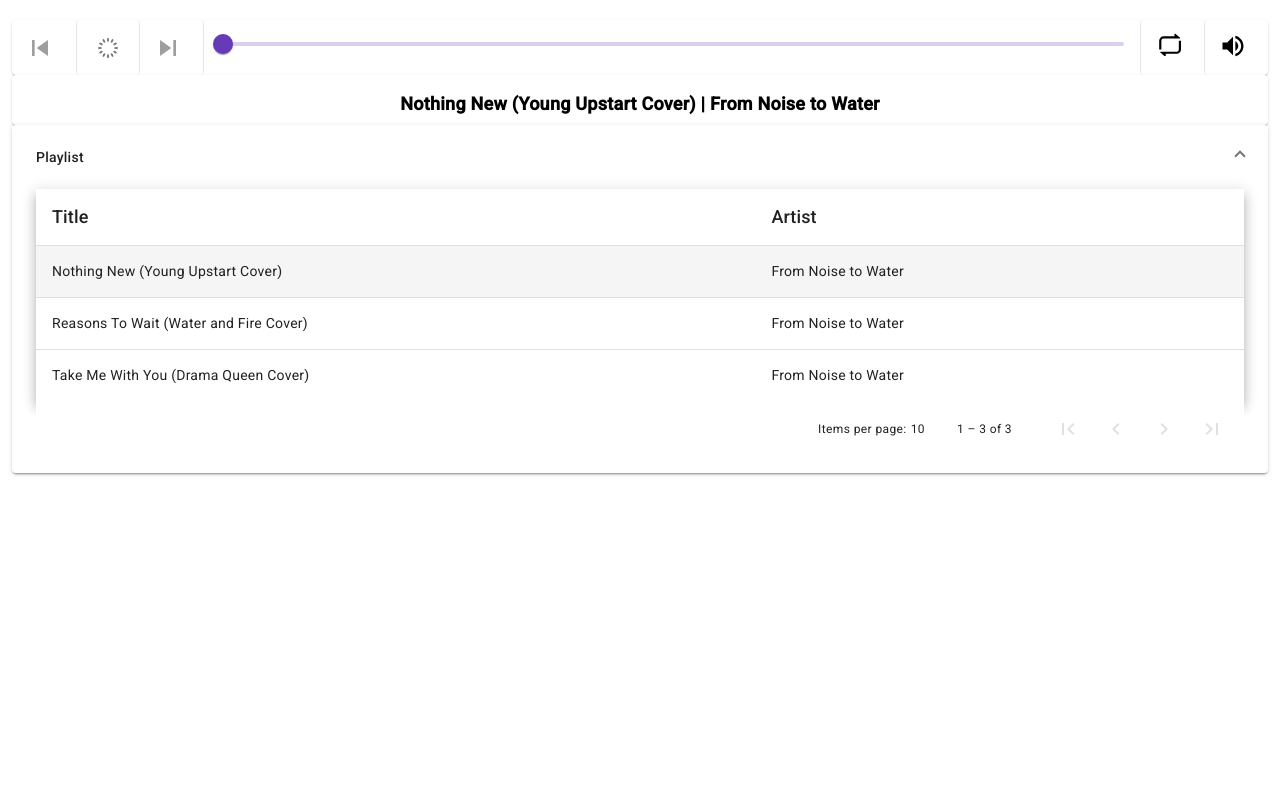
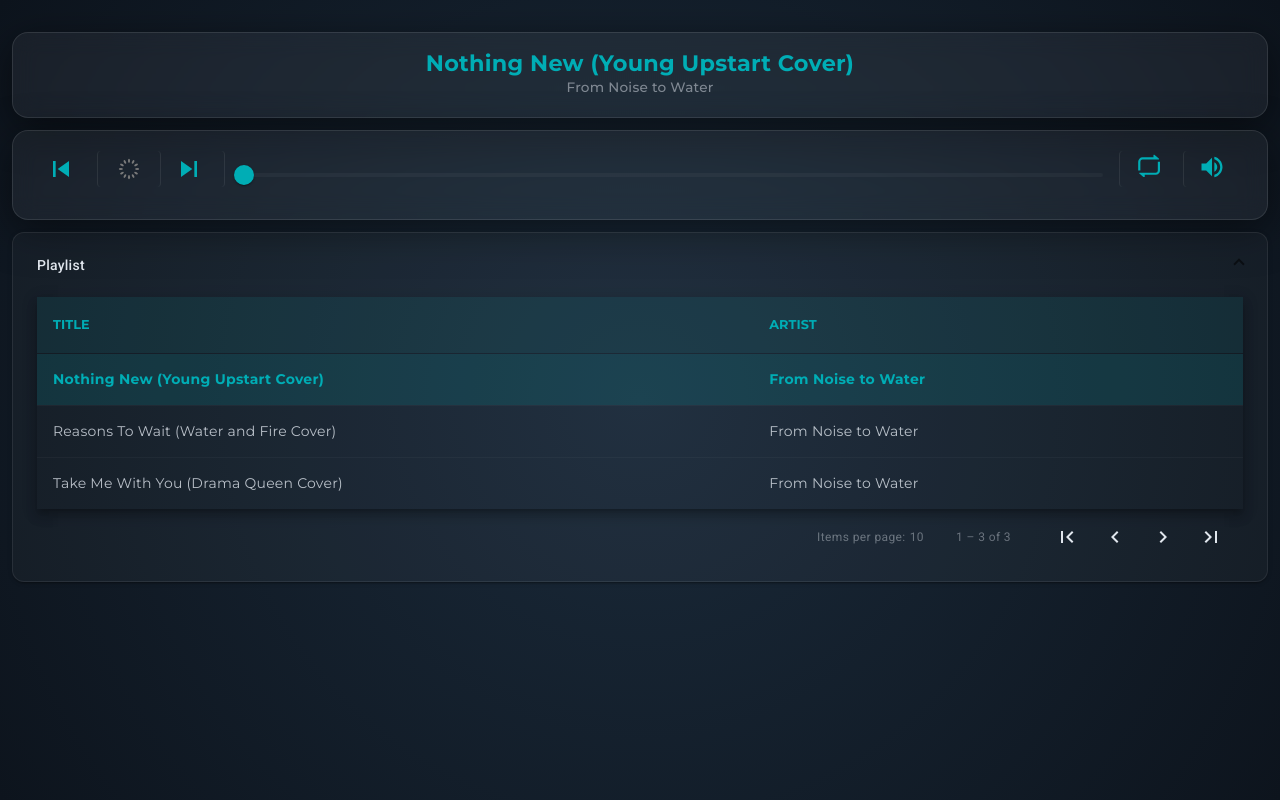
Before and after one commit to Jazzyspoon/angular-mp3-player, an Angular app: page / in a window 1280 px wide. Built offline with nearby package versions, Linux system fonts and the light colour scheme.

Commit message:
updated visuals

```diff
--- a/src/app/app.component.ts
+++ b/src/app/app.component.ts
@@ -9,5 +9,5 @@ import { Mp3PlayerComponent } from './mp3-player/mp3-player.component';
   imports: [Mp3PlayerComponent],
 })
 export class AppComponent {
-  title = 'Jammin Halloween Player';
+  title = 'Modern MP3 Player';
 }
--- a/src/app/audio-player/audio-player.component.css
+++ b/src/app/audio-player/audio-player.component.css
@@ -1,193 +1,149 @@
-mat-card,
+mat-card {
+  background: rgba(255, 255, 255, 0.05) !important;
+  backdrop-filter: blur(12px);
+  -webkit-backdrop-filter: blur(12px);
+  border: 1px solid rgba(255, 255, 255, 0.1);
+  border-radius: 16px !important;
+  color: #e0e6ed !important;
+  margin: 12px 0 !important;
+  box-shadow: 0 10px 40px rgba(0, 0, 0, 0.5) !important;
+}
+
 mat-slider {
   padding: 0 !important;
+}
+
+::ng-deep .mat-mdc-slider .mdc-slider__track--inactive {
+  background-color: rgba(255, 255, 255, 0.15) !important;
+}
+
+::ng-deep .mat-mdc-slider .mdc-slider__track--active_fill {
+  background-color: #00adb5 !important;
+}
+
+::ng-deep .mat-mdc-slider .mdc-slider__thumb-knob {
+  background-color: #00adb5 !important;
+  border-color: #00adb5 !important;
+}
+
+button {
+  color: #00adb5 !important;
 }
 
 button:hover,
 button:focus {
   outline: 0px !important;
+  background: rgba(0, 173, 181, 0.1) !important;
 }
 
 svg {
   vertical-align: top;
+  fill: #00adb5 !important;
 }
 
 .mat-icon {
   height: 32px !important;
   width: 32px !important;
+  color: #00adb5 !important;
 }
 
-mat-icon > .currently-playing {
-  height: 16px !important;
-  width: 16px !important;
+.play-track svg,
+.pause-track svg {
+  fill: #00adb5 !important;
+}
+
+.mat-mdc-card {
+  padding: 20px !important;
 }
 
 table {
   width: 100%;
+  background: transparent !important;
+  color: #e0e6ed !important;
 }
 
-::ng-deep .mat-paginator-container {
-  justify-content: space-between !important;
+::ng-deep .mat-mdc-table {
+  background: transparent !important;
 }
 
-.material-icons {
-  font-size: 16px !important;
+::ng-deep .mat-mdc-header-row {
+  background: rgba(0, 173, 181, 0.05) !important;
+}
+
+::ng-deep .mat-mdc-header-cell {
+  color: #00adb5 !important;
+  font-weight: 700 !important;
+  font-family: 'Montserrat', sans-serif !important;
+  text-transform: uppercase;
+  font-size: 0.8rem !important;
+  letter-spacing: 1.5px;
+}
+
+::ng-deep .mat-mdc-cell {
+  color: rgba(224, 230, 237, 0.8) !important;
+  border-bottom-color: rgba(255, 255, 255, 0.03) !important;
+  font-family: 'Montserrat', sans-serif !important;
+}
+
+::ng-deep .mat-mdc-row:hover {
+  background: rgba(255, 255, 255, 0.03) !important;
+}
+
+.currently-playing {
+  background-color: rgba(0, 173, 181, 0.15) !important;
+  color: #00adb5 !important;
+  font-weight: 700;
+}
+
+.now-playing-title {
+  font-family: 'Montserrat', sans-serif;
+  font-size: 1.4rem;
+  font-weight: 700;
+  color: #00adb5;
+  margin-bottom: 4px;
+}
+
+.now-playing-artist {
+  font-family: 'Montserrat', sans-serif;
+  font-size: 0.85rem;
+  color: rgba(224, 230, 237, 0.5);
+  font-weight: 500;
+}
+
+::ng-deep .mat-expansion-panel {
+  background: rgba(255, 255, 255, 0.03) !important;
+  color: #e0e6ed !important;
+  border: 1px solid rgba(255, 255, 255, 0.08);
+  border-radius: 12px !important;
+}
+
+::ng-deep .mat-expansion-panel-header-title {
+  color: #00adb5 !important;
+  font-family: 'Montserrat', sans-serif;
+  font-weight: 600;
+  text-transform: uppercase;
+  font-size: 0.85rem;
+  letter-spacing: 1px;
+}
+
+::ng-deep .mat-mdc-paginator {
+  background: transparent !important;
+  color: rgba(224, 230, 237, 0.4) !important;
+}
+
+::ng-deep .mat-mdc-paginator svg {
+  fill: #e0e6ed !important;
 }
 
 .play-pause {
-  border-left: 1px solid rgba(0, 0, 0, 0.1);
-  border-right: 1px solid rgba(0, 0, 0, 0.1);
+  border-left: 1px solid rgba(255, 255, 255, 0.08);
+  border-right: 1px solid rgba(255, 255, 255, 0.08);
 }
 
 .volume {
-  border-left: 1px solid rgba(0, 0, 0, 0.1);
+  border-left: 1px solid rgba(255, 255, 255, 0.08);
 }
 
 .skip-next {
-  border-right: 1px solid rgba(0, 0, 0, 0.1);
+  border-right: 1px solid rgba(255, 255, 255, 0.08);
 }
-
-/* Removal of bootstrap */
-
-.ngx-p-1 {
-  padding: 0.25rem !important;
-}
-
-.ngx-col,
-.ngx-col-1,
-.ngx-col-10,
-.ngx-col-11,
-.ngx-col-12,
-.ngx-col-2,
-.ngx-col-3,
-.ngx-col-4,
-.ngx-col-5,
-.ngx-col-6,
-.ngx-col-7,
-.ngx-col-8,
-.ngx-col-9,
-.ngx-col-auto,
-.ngx-col-lg,
-.ngx-col-lg-1,
-.ngx-col-lg-10,
-.ngx-col-lg-11,
-.ngx-col-lg-12,
-.ngx-col-lg-2,
-.ngx-col-lg-3,
-.ngx-col-lg-4,
-.ngx-col-lg-5,
-.ngx-col-lg-6,
-.ngx-col-lg-7,
-.ngx-col-lg-8,
-.ngx-col-lg-9,
-.ngx-col-lg-auto,
-.ngx-col-md,
-.ngx-col-md-1,
-.ngx-col-md-10,
-.ngx-col-md-11,
-.ngx-col-md-12,
-.ngx-col-md-2,
-.ngx-col-md-3,
-.ngx-col-md-4,
-.ngx-col-md-5,
-.ngx-col-md-6,
-.ngx-col-md-7,
-.ngx-col-md-8,
-.ngx-col-md-9,
-.ngx-col-md-auto,
-.ngx-col-sm,
-.ngx-col-sm-1,
-.ngx-col-sm-10,
-.ngx-col-sm-11,
-.ngx-col-sm-12,
-.ngx-col-sm-2,
-.ngx-col-sm-3,
-.ngx-col-sm-4,
-.ngx-col-sm-5,
-.ngx-col-sm-6,
-.ngx-col-sm-7,
-.ngx-col-sm-8,
-.ngx-col-sm-9,
-.ngx-col-sm-auto,
-.ngx-col-xl,
-.ngx-col-xl-1,
-.ngx-col-xl-10,
-.ngx-col-xl-11,
-.ngx-col-xl-12,
-.ngx-col-xl-2,
-.ngx-col-xl-3,
-.ngx-col-xl-4,
-.ngx-col-xl-5,
-.ngx-col-xl-6,
-.ngx-col-xl-7,
-.ngx-col-xl-8,
-.ngx-col-xl-9,
-.ngx-col-xl-auto {
-  position: relative;
-  width: 100%;
-  padding-right: 15px;
-  padding-left: 15px;
-}
-
-.ngx-col {
-  -ms-flex-preferred-size: 0;
-  flex-basis: 0;
-  -ms-flex-positive: 1;
-  flex-grow: 1;
-  max-width: 100%;
-}
-
-.ngx-justify-content-center {
-  -ms-flex-pack: center !important;
-  justify-content: center !important;
-}
-
-.ngx-flex-fill {
-  -ms-flex: 1 1 auto !important;
-  flex: 1 1 auto !important;
-}
-
-.ngx-d-flex {
-  display: -ms-flexbox !important;
-  display: flex !important;
-}
-
-.ngx-pb-3,
-.ngx-py-3 {
-  padding-bottom: 1rem !important;
-}
-.ngx-pt-3,
-.ngx-py-3 {
-  padding-top: 1rem !important;
-}
-.ngx-pl-1,
-.ngx-px-1 {
-  padding-left: 0.25rem !important;
-}
-.ngx-pr-1,
-.ngx-px-1 {
-  padding-right: 0.25rem !important;
-}
-
-@media (max-width: 768px) {
-  .ngx-sm-block {
-    display: block !important;
-  }
-
-  .ngx-d-none {
-    display: none !important;
-  }
-}
-.mat-mdc-button-base {
-  height: 55px;
-}
-.ngx-audio-player {
-  margin: 0;
-}
-.mat-expansion-panel-body {
-  padding: 0;
-}
-.currently-playing {
-  background-color: #f5f5f5;
-  transition: background-color 0.5s ease-in-out;
-}
--- a/src/app/audio-player/audio-player.component.html
+++ b/src/app/audio-player/audio-player.component.html
@@ -1,5 +1,13 @@
-<mat-card class="d-flex flex-row justify-content-center ngx-audio-player z-depth-1 mat-elevation-z2"
-  style="margin: 0px;">
+<mat-card *ngIf="displayTitle" class="ngx-audio-player" style="text-align: center; padding: 20px !important;">
+  <div class="now-playing-title">
+    {{ tracks[currentIndex]?.title }}
+  </div>
+  <div class="now-playing-artist" *ngIf="displayArtist && tracks[currentIndex]?.artist">
+    {{ tracks[currentIndex]?.artist }}
+  </div>
+</mat-card>
+
+<mat-card class="d-flex flex-row justify-content-center ngx-audio-player" style="margin: 0px;">
 
   <audio #audioPlayer [src]="tracks[currentIndex]?.link"></audio>
 
@@ -127,7 +135,7 @@
         class="d-none d-sm-block flex-fill p-1" max="{{duration-endOffset}}" style="width: 100%" (value)="currentTime">
         <input [(ngModel)]='currentTime' (ngModelChange)="currTimePosChanged($event)" matSliderThumb>
       </mat-slider>
-      <div class="py-3 px-1" style="font-size: 12px; text-align: right; color: black">
+      <div class="py-3 px-1" style="font-size: 12px; text-align: right; color: #ff7518">
         <span *ngIf="duration !== 0.01">
           -{{duration-currentTime | secondsToMinutes }}
         </span>
@@ -135,7 +143,7 @@
     </div>
   </div>
   <button (click)='toggleRepeat();' *ngIf="displayRepeatControls" class="p-1 volume justify-content-center" mat-button>
-    <mat-icon *ngIf="repeat === 'none'" aria-hidden="true" class="volume-mute justify-content-center">
+    <mat-icon *ngIf="repeat === 'none'" aria-hidden="true" class="justify-content-center">
       <!-- Repeat None -->
       <svg height="24" width="24" xmlns="http://www.w3.org/2000/svg" viewBox="0 0 22 22">
         <g>
@@ -145,7 +153,6 @@
               d="m8,20l0,1.932a0.5,0.5 0 0 1 -0.82,0.385l-4.12,-3.433a0.5,0.5 0 0 1 0.322,-0.884l14.618,0a2,2 0 0 0 2,-2l0,-8l2,0l0,8a4,4 0 0 1 -4,4l-10,0zm8,-16l0,-1.932a0.5,0.5 0 0 1 0.82,-0.385l4.12,3.433a0.5,0.5 0 0 1 -0.321,0.884l-14.619,0a2,2 0 0 0 -2,2l0,8l-2,0l0,-8a4,4 0 0 1 4,-4l10,0z" />
             <path d="M 3 0 L 22.4164 22.2706 L 21 24 L 1.5836 1.8128 L 3 0"></path>
           </g>
-          <!-- <line xmlns="http://www.w3.org/2000/svg" id="svg_4" y2="22.27056" x2="22.41638" y1="1.81276" x1="1.58362" stroke-width="2" fill="none"/> -->
         </g>
       </svg>
     </mat-icon>
@@ -190,19 +197,6 @@
   </button>
 </mat-card>
 
-<mat-card *ngIf="displayTitle" class="mat-elevation-z1 ngx-audio-player">
-  <div style="text-align: center; color:black; font-size: large; font-weight: bold; height: 50px;">
-    <div style="margin: 1px 2px; padding: 1em">
-      <span *ngIf="!isPlaying">{{ tracks[currentIndex]?.title }}{{ displayArtist && tracks[currentIndex]?.artist ?
-        ' | ' + tracks[currentIndex]?.artist : ''}}</span>
-      <marquee *ngIf="isPlaying" behavior="scroll" direction="left">{{ tracks[currentIndex]?.title
-        }}{{ displayArtist && tracks[currentIndex]?.artist ? ' | ' + tracks[currentIndex]?.artist : ''}}
-      </marquee>
-    </div>
-    <div class="clear"></div>
-  </div>
-</mat-card>
-
 <mat-accordion class="ngx-audio-player" *ngIf="displayPlaylist && tracks.length > 1">
   <mat-expansion-panel [expanded]="expanded">
     <mat-expansion-panel-header>
--- a/src/index.html
+++ b/src/index.html
@@ -3,12 +3,12 @@
 
 <head>
   <meta charset="utf-8">
-  <title>Jammin Halloween Player</title>
+  <title>Modern MP3 Player</title>
   <base href="/">
   <meta name="viewport" content="width=device-width, initial-scale=1">
   <link rel="icon" type="image/x-icon" href="favicon.ico">
   <link rel="preconnect" href="https://fonts.gstatic.com">
-  <link href="https://fonts.googleapis.com/css2?family=Roboto:wght@300;400;500&display=swap" rel="stylesheet">
+  <link href="https://fonts.googleapis.com/css2?family=Montserrat:wght@400;500;700&family=Roboto:wght@300;400;500&display=swap" rel="stylesheet">
   <link href="https://fonts.googleapis.com/icon?family=Material+Icons" rel="stylesheet">
 </head>
 
--- a/src/styles.css
+++ b/src/styles.css
@@ -6,5 +6,13 @@ body {
 }
 body {
   margin: 0;
-  font-family: Roboto, "Helvetica Neue", sans-serif;
+  font-family: 'Montserrat', sans-serif;
+  background: radial-gradient(circle, #1a2a3a 0%, #0d141d 100%);
+  background-attachment: fixed;
+  color: #e0e6ed;
 }
+h1, h2, h3, .modern-heading {
+  font-family: 'Montserrat', sans-serif;
+  color: #00adb5;
+  letter-spacing: 0.5px;
+}
```
